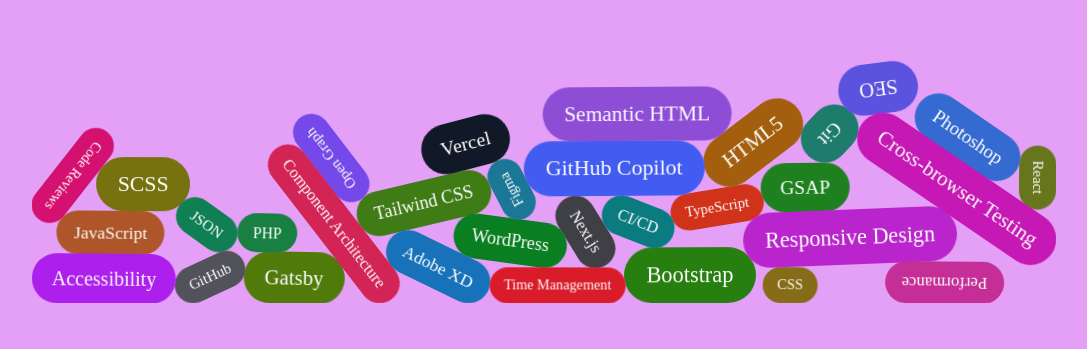
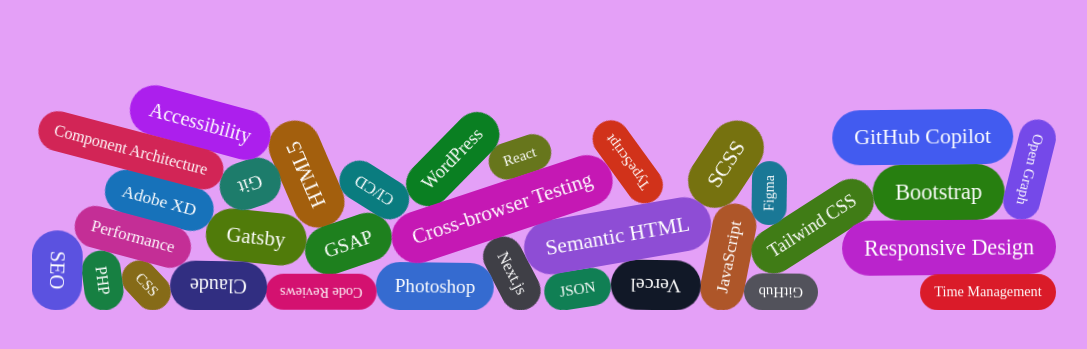
Before and after one commit to v-e-Adam/portfolio, a Next.js app: page / in a window 1280 px wide. Shown: the part 2004-2353 px from the top of the page, without its empty margins (96-1183 px from the left). Built offline with nearby package versions, Linux system fonts and the light colour scheme; a web font is replaced by a local one.

Commit message:
Adding further skill

```diff
--- a/data/projects.ts
+++ b/data/projects.ts
@@ -63,6 +63,7 @@
   { name: "Code Reviews", color: "#d41170" },
   { name: "Component Architecture", color: "#d22556" },
   { name: "Time Management", color: "#da1b29" },
+  { name: "Claude", color: "#312e81" },
 ],
 };
 
```
